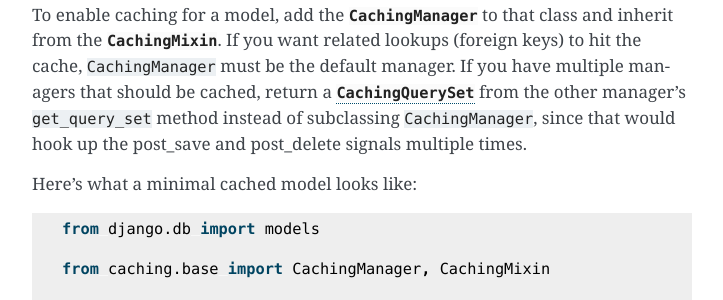
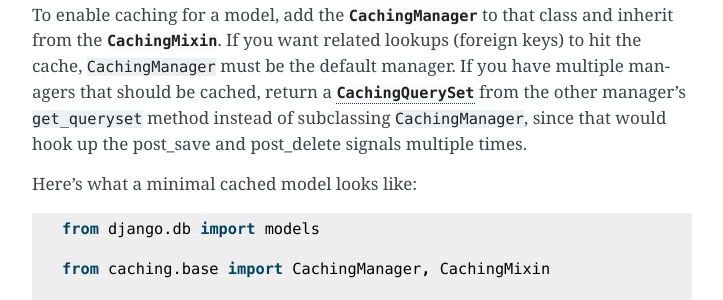
Before and after one commit to django-cache-machine/django-cache-machine, a Sphinx documentation site: the page built from docs/index.rst, in a window 1280 px wide and 900 px high, scrolled down 1749 px. Shown: the part 150-450 px from the top of the window, without its empty margins (388-1111 px from the left). Built offline with Sphinx 7.4.7, drawn with Linux system fonts in a browser that asks for light colours.

Commit message:
get_query_set -> get_queryset in docs for consistency

```diff
--- a/docs/index.rst
+++ b/docs/index.rst
@@ -95,7 +95,7 @@ that class and inherit from the :class:`~caching.base.CachingMixin`.  If you
 want related lookups (foreign keys) to hit the cache, ``CachingManager`` must
 be the default manager.  If you have multiple managers that should be cached,
 return a :class:`~caching.base.CachingQuerySet` from the other manager's
-``get_query_set`` method instead of subclassing ``CachingManager``, since that
+``get_queryset`` method instead of subclassing ``CachingManager``, since that
 would hook up the post_save and post_delete signals multiple times.
 
 Here's what a minimal cached model looks like::
```
